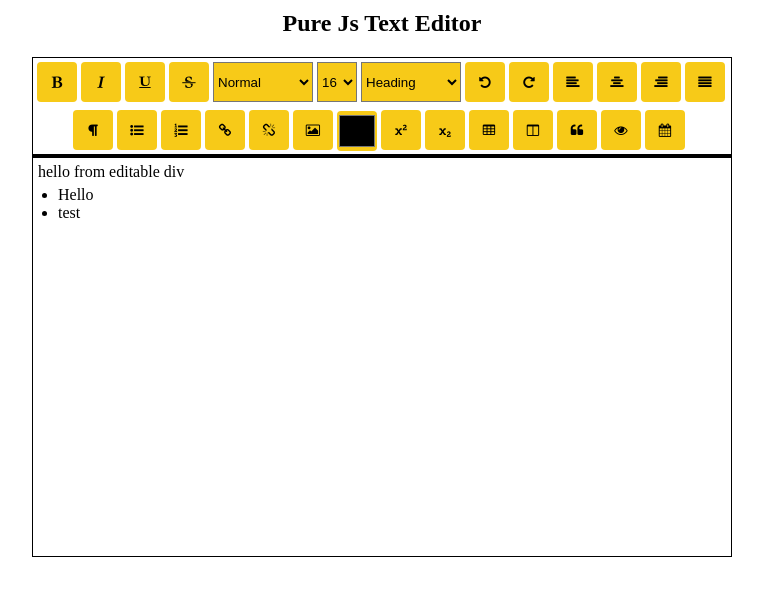
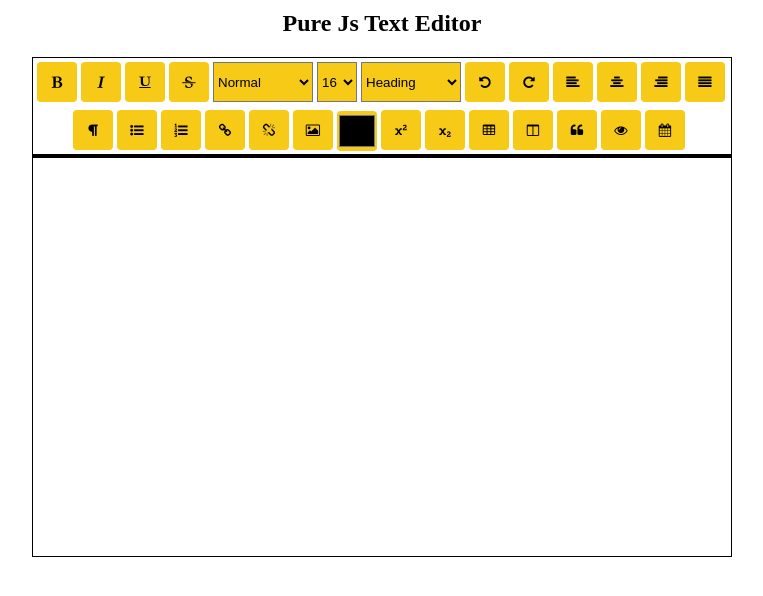
Before and after one commit to MaroGenio/Pure-JsEditor, a plain HTML site: page index.html in a window 1280 px wide. Shown: the whole page, without its empty margins (258-1021 px from the left). Drawn offline with Linux system fonts and the light colour scheme.

Commit message:
Update index.html

```diff
--- a/index.html
+++ b/index.html
@@ -80,14 +80,8 @@
 
 		</div>
 
-		<div id="editable">
-			hello from editable div
-			<ul>
-				<li>Hello</li>
-				<li>test</li>
-			</ul>
+		<div id="editable"></div>
 
-		</div>
 	</div>
 	<div id="tableInfos">
 			<span id="exit">X</span>
```
